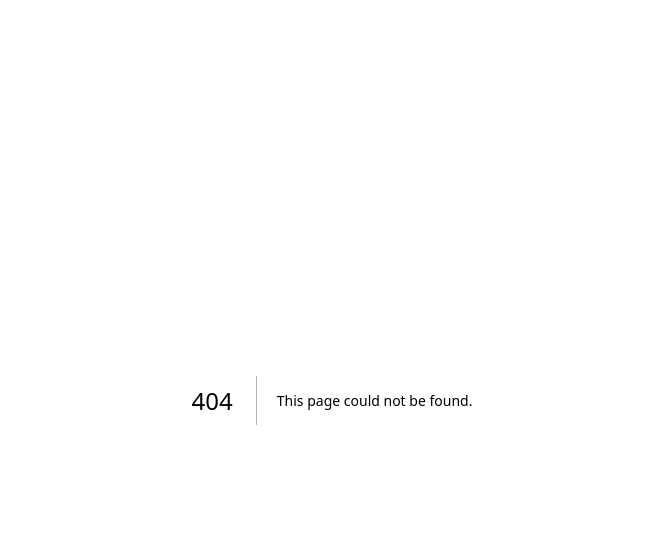
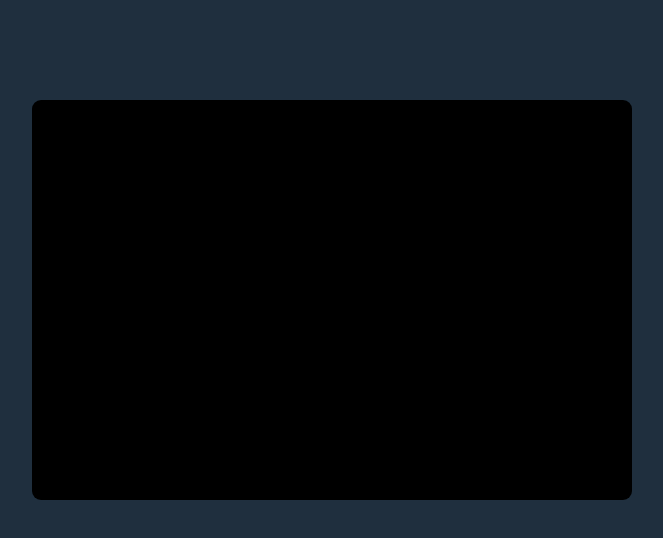
Before and after one commit to AmeerUlAman/Invis-Chat, a Next.js app: page /login in a window 1280 px wide. Before the commit this address had no page. Shown: the top 538 px of the page, without its empty margins (308-971 px from the left). Built offline with nearby package versions, Linux system fonts and the light colour scheme.

Commit message:
login redirection

```diff
--- a/package.json
+++ b/package.json
@@ -12,7 +12,8 @@
     "next": "^14.2.15",
     "pg": "^8.13.0",
     "react": "^18.3.1",
-    "react-dom": "^18.3.1"
+    "react-dom": "^18.3.1",
+    "react-router-dom": "^7.1.1"
   },
   "devDependencies": {
     "@types/node": "22.6.1",
--- a/src/app/chatroom/chat.tsx
+++ b/src/app/chatroom/chat.tsx
@@ -15,7 +15,6 @@ setmessin(event.target.value);
 }
 const print=()=>{
 setprintval(messin);
-
 }
 
 
--- /dev/null
+++ b/src/app/login/login.module.css
@@ -0,0 +1,8 @@
+.loginwhole{
+ width: 600px;
+ height: 400px;
+ margin: auto;
+ background-color: black;
+ border-radius: 9px;
+ margin-top: 100px;
+}
--- /dev/null
+++ b/src/app/login/login.tsx
@@ -0,0 +1,11 @@
+import styles from './login.module.css';
+
+
+const Login=()=>{
+return(
+    <div className={styles.loginwhole}>
+
+    </div>
+);
+}
+export default Login;
--- /dev/null
+++ b/src/app/login/page.tsx
@@ -0,0 +1,10 @@
+import Login from "./login";
+
+export default function Home(){
+return(
+    <div className="">
+        <Login/>
+    </div>
+);
+
+}
```
Also changed, not shown: src/app/nav/nav.jsx (+5 -2 lines), 1 other file (tests, documents, lock files or other folders).
